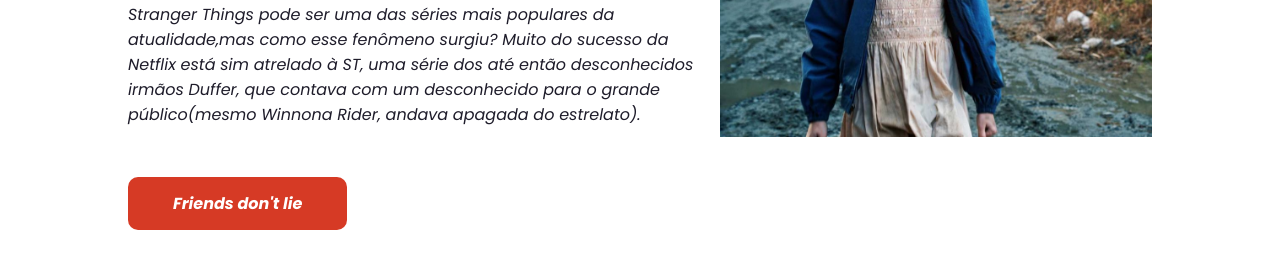
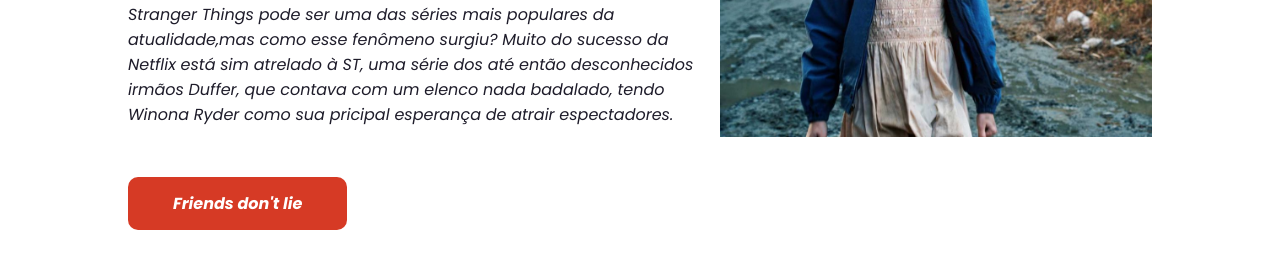
Before and after one commit to TiagoTelesRocha10/Html-Css-JS, a plain HTML site: page LD-ST/LD.html in a window 1280 px wide. Shown: the part 421-690 px from the top of the page. Drawn offline with nearby package versions, Linux system fonts and the light colour scheme.

Commit message:
Update LD.html
atualizei o html.

```diff
--- a/LD-ST/LD.html
+++ b/LD-ST/LD.html
@@ -32,7 +32,7 @@
                 <h4 class="text-h4">Bem vindo ao mundo de Stranger Things!!</h4>
                 <h1 class="text-h1">O mundo está cada vez mais invertido</h1>
                 <p>Stranger Things pode ser uma das séries mais populares da atualidade,mas como esse fenômeno surgiu?
-                    Muito do sucesso da Netflix está sim atrelado à ST, uma série dos até então desconhecidos irmãos Duffer, que contava com um desconhecido para o grande público(mesmo Winnona Rider, andava apagada do estrelato).
+                    Muito do sucesso da Netflix está sim atrelado à ST, uma série dos até então desconhecidos irmãos Duffer, que contava com um elenco nada badalado, tendo Winona Ryder como sua pricipal esperança de atrair espectadores.
 
                 </p>
                 <a href="#" class="home-btn">Friends don't lie</a>
```
